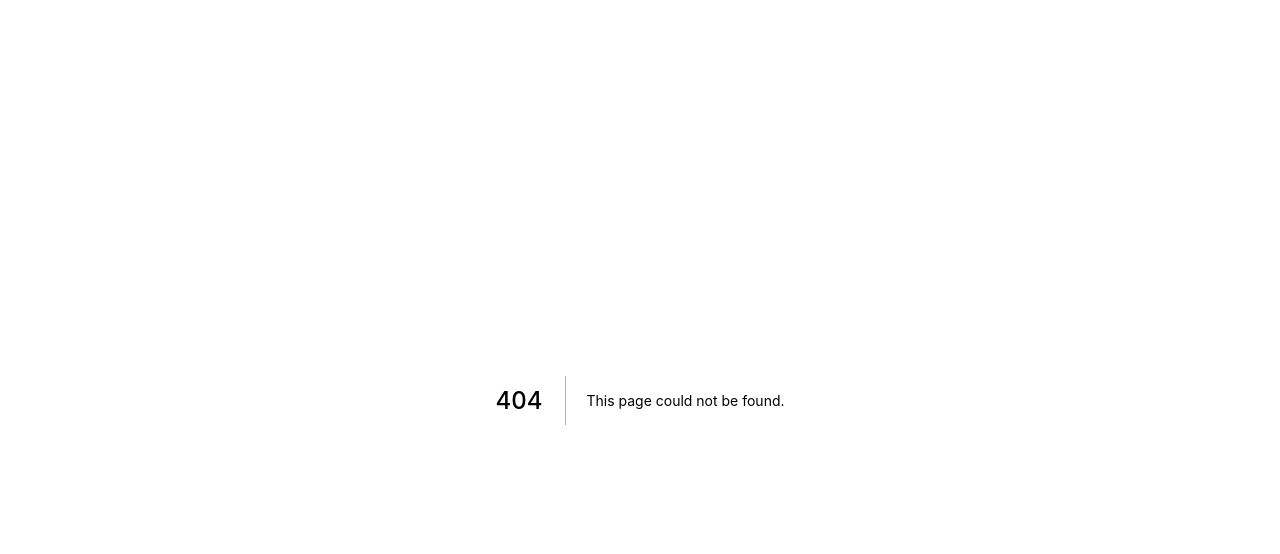
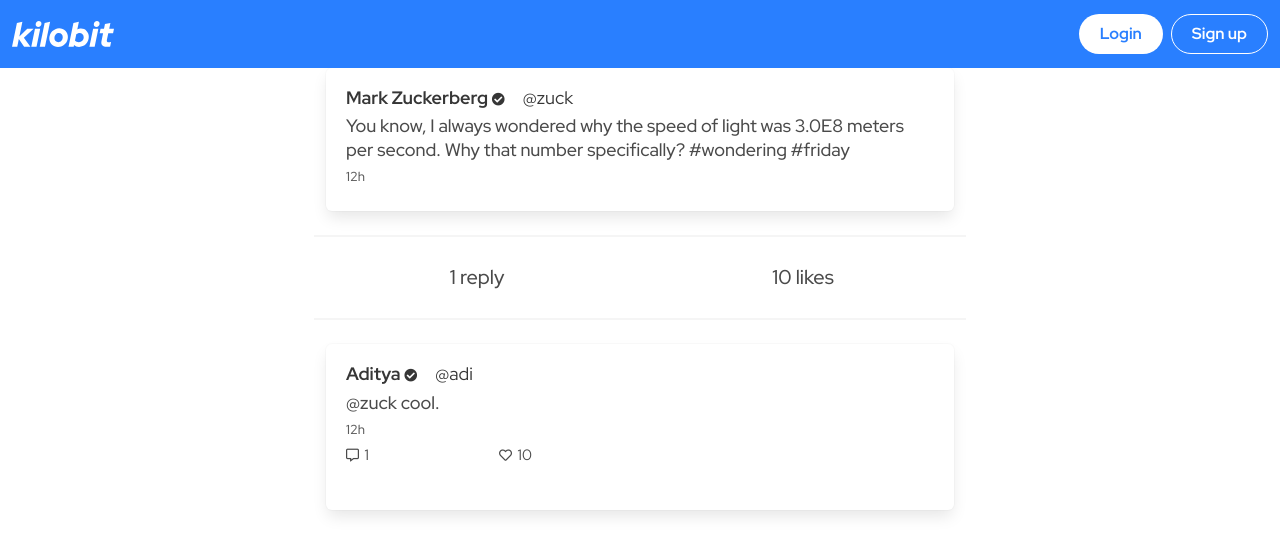
Before and after one commit to applecrazy/kilobit-frontend, a Next.js app: page /bit/1 in a window 1280 px wide. Before the commit this address had no page. Shown: the top 554 px of the page. Built offline with nearby package versions, Linux system fonts and the light colour scheme.

Commit message:
Build BitView detail page, change BitCard

```diff
--- a/components/bit-card.js
+++ b/components/bit-card.js
@@ -1,4 +1,5 @@
 import PropTypes from 'prop-types'
+import classNames from 'classnames'
 import Link from 'next/link'
 import '../styles/styles.sass'
 
@@ -19,7 +20,7 @@ const BitCard = props => (
             </Link>
             <p className="bit-text">{props.text}</p>
             <p className="bit-date">{props.date}</p>
-            <div className="columns interacts is-mobile">
+            <div className={classNames('columns', 'interacts', 'is-mobile', {'is-hidden': props.hideBottomStats})}>
                 <div className="column is-3">
                     <i className="far fa-comment-alt"></i>&nbsp;&nbsp;<span className="interacts-label">{props.numReplies || 0}</span>
                 </div>
@@ -81,7 +82,8 @@ BitCard.propTypes = {
     numHearts: PropTypes.number,
     bitID: PropTypes.string.isRequired,
     fixedWidth: PropTypes.number,
-    fixedHeight: PropTypes.number
+    fixedHeight: PropTypes.number,
+    hideBottomStats: PropTypes.bool
 }
 
 export default BitCard
--- a/package.json
+++ b/package.json
@@ -10,6 +10,7 @@
   "dependencies": {
     "@zeit/next-sass": "^1.0.1",
     "bulma": "^0.8.0",
+    "classnames": "^2.2.6",
     "next": "9.1.6",
     "node-sass": "^4.13.0",
     "prop-types": "^15.7.2",
--- /dev/null
+++ b/pages/bit/[id].js
@@ -0,0 +1,63 @@
+import Layout from '../../components/layout'
+import BitCard from '../../components/bit-card'
+
+const BitView = props => (
+    <Layout withNavbar withIcons>
+        <style jsx>{`
+            h3.subtitle {
+                font-weight: 500;
+            }
+            .stats-big {
+                border-top: 2px solid whitesmoke;
+                border-bottom: 2px solid whitesmoke;
+                padding-top: 1rem;
+                padding-bottom: 1rem;
+                margin-top: 1.5rem;
+                margin-bottom: 1.5rem;
+            }
+            .stats-big > .column {
+                display: flex;
+                align-items: center;
+                justify-content: center;
+            }
+        `}</style>
+        <div className="columns">
+            <div className="column"></div>
+            <div className="column is-6">
+                <BitCard
+                    displayName="Mark Zuckerberg"
+                    handle="zuck"
+                    text="You know, I always wondered why the speed of light was 3.0E8 meters per second. Why that number specifically? #wondering #friday"
+                    date="12h"
+                    numHearts={10}
+                    numReplies={1}
+                    bitID="128289143893498349"
+                    verified
+                    hideBottomStats
+                />
+                <div className="columns is-mobile stats-big">
+                    <div className="column has-text-centered">
+                        <h3 className="subtitle">1 reply</h3>
+                    </div>
+                    <div className="column has-text-centered">
+                        <h3 className="subtitle">10 likes</h3>
+                    </div>
+                </div>
+                <BitCard
+                    displayName="Aditya"
+                    handle="adi"
+                    text="@zuck cool."
+                    date="12h"
+                    numHearts={10}
+                    numReplies={1}
+                    bitID="128289143893498349"
+                    verified
+                />
+            </div>
+            <div className="column"></div>
+        </div>
+    </Layout>
+)
+
+
+export default BitView
```
Also changed, not shown: 1 other file (tests, documents, lock files or other folders).
